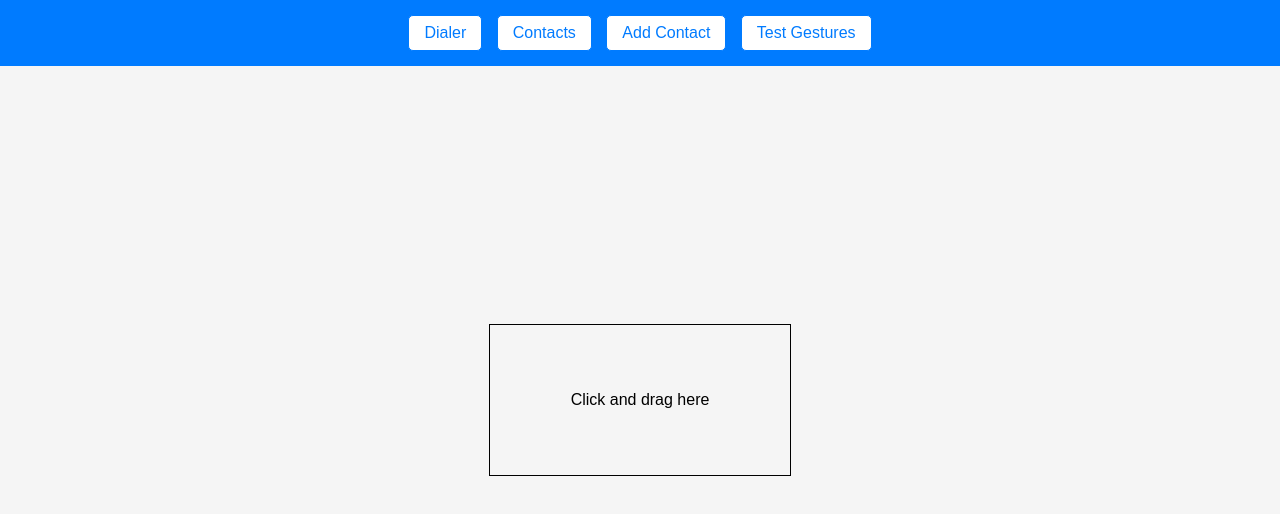
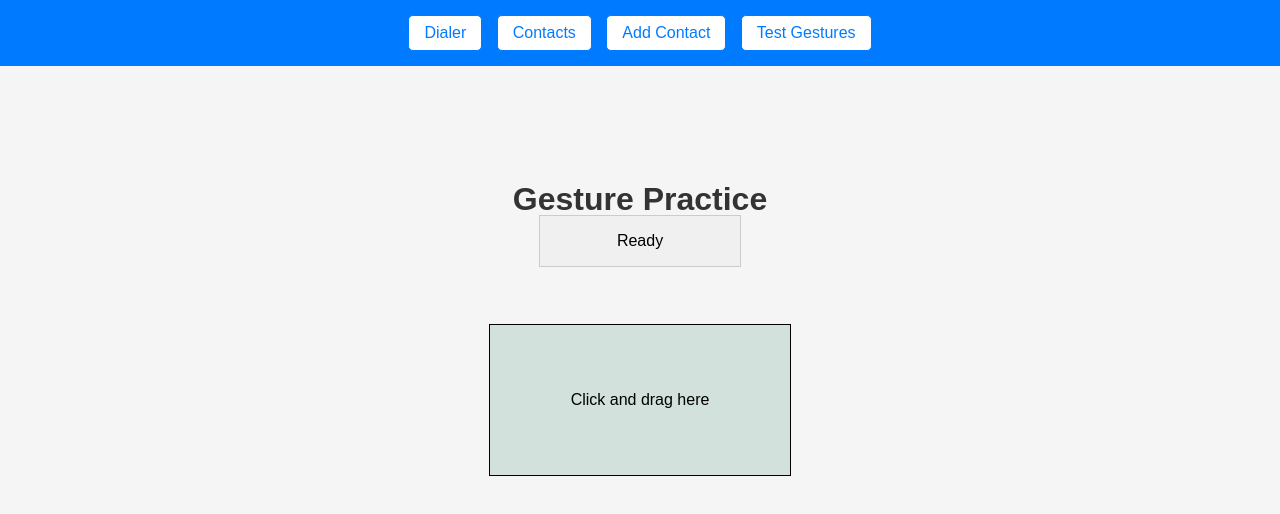
Before and after one commit to JBays1/JuliaBaysCPS592, a website with bundled scripts: page assignment2/index.html in a window 1280 px wide. Both pictures are taken after a click on the button "Test Gestures". Built offline with nearby package versions, Linux system fonts and the light colour scheme; files whose address does not match are found by name.

Commit message:
basic gesutres

```diff
--- a/assignment2/index.html
+++ b/assignment2/index.html
@@ -88,11 +88,19 @@
             </form>
         </div>
 
-        <!-- Tab3:Form for adding contacts -->
+        <!-- Tab4: Gestures Area -->
         <div id="testgestures">
-            <div id="gestureArea">Click and drag here</div>
+            <h1>Gesture Practice</h1>
+        <div id="gestureArea" onmousedown="startGesture(event)" onmousemove="trackGesture(event)" onmouseup="endGesture()">
+            Click and drag here
+        </div>
+        <div id="outputBox">
+            Ready <!-- Initial text -->
         </div>
     </div>
+</div>
+
+
 
 
     <script src="https://ajax.googleapis.com/ajax/libs/jquery/3.2.1/jquery.min.js"></script>
--- a/assignment2/phone.css
+++ b/assignment2/phone.css
@@ -155,6 +155,7 @@ button:hover {
 #gestureArea {
     width: 300px;
     height: 150px;
+    background-color: rgba(204, 221, 216, 0.808);
     border: 1px solid #000;
     text-align: center;
     line-height: 150px;
@@ -163,3 +164,17 @@ button:hover {
     left: 50%;
     transform: translate(-50%, -50%);
 }
+
+#outputBox {
+    width: 200px;
+    height: 50px;
+    background-color: #f0f0f0;
+    border: 1px solid #ccc;
+    text-align: center;
+    line-height: 50px;
+    margin: -25px auto 0; /* Center the box horizontally and set top margin to 0 */
+}
+
+#testgestures {
+    text-align: center;
+}
--- a/assignment2/phone.js
+++ b/assignment2/phone.js
@@ -195,32 +195,41 @@ document.addEventListener("DOMContentLoaded", function () {
 document.addEventListener("DOMContentLoaded", function () {
     let isMouseDown = false;
     let startX, endX;
+    const outputBox = document.getElementById('outputBox');
 
-    const gestureArea = document.getElementById('gestureArea');
+    // Set initial text to "Ready"
+    outputBox.textContent = 'Ready';
 
-    gestureArea.addEventListener('mousedown', (event) => {
+    function startGesture(event) {
         isMouseDown = true;
         startX = event.clientX;
-    });
+        outputBox.textContent = 'Detected: Mouse down';
+    }
 
-    gestureArea.addEventListener('mousemove', (event) => {
+    function trackGesture(event) {
         if (isMouseDown) {
             endX = event.clientX;
-        }
-    });
-
-    gestureArea.addEventListener('mouseup', () => {
-        if (isMouseDown) {
-            isMouseDown = false;
             const deltaX = endX - startX;
 
             if (deltaX > 0) {
-                console.log('Swipe right');
+                outputBox.textContent = 'Detected: Swipe right';
             } else if (deltaX < 0) {
-                console.log('Swipe left');
+                outputBox.textContent = 'Detected: Swipe left';
             } else {
-                console.log('Mouse released without swipe');
+                outputBox.textContent = 'Detected: Mouse move';
             }
         }
-    });
+    }
+
+    function endGesture() {
+        if (isMouseDown) {
+            isMouseDown = false;
+            outputBox.textContent = 'Detected: Mouse up';
+        }
+    }
+
+    const gestureArea = document.getElementById('gestureArea');
+    gestureArea.addEventListener('mousedown', startGesture);
+    gestureArea.addEventListener('mousemove', trackGesture);
+    gestureArea.addEventListener('mouseup', endGesture);
 });
```
